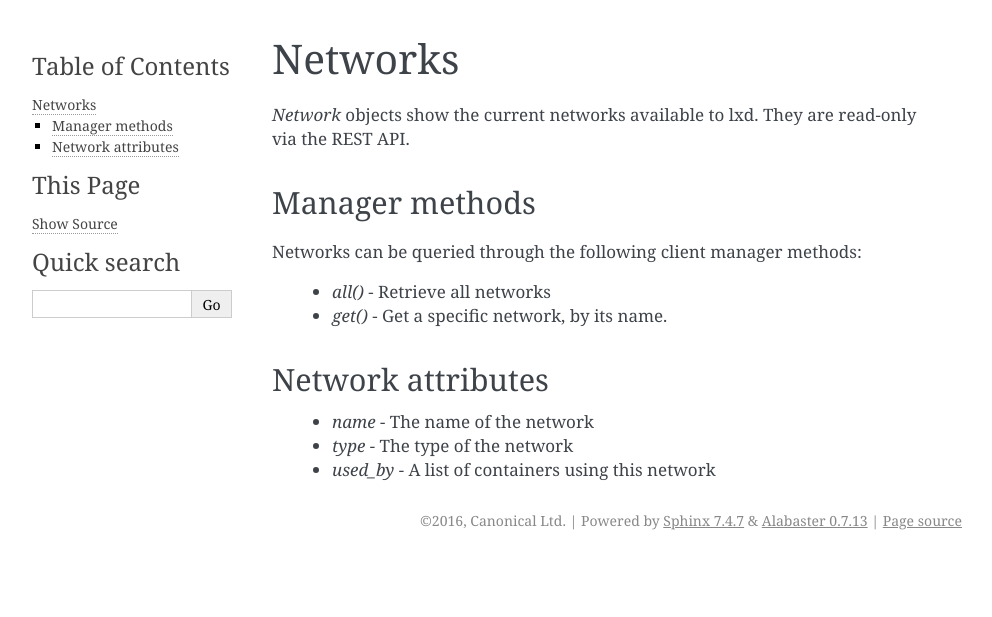
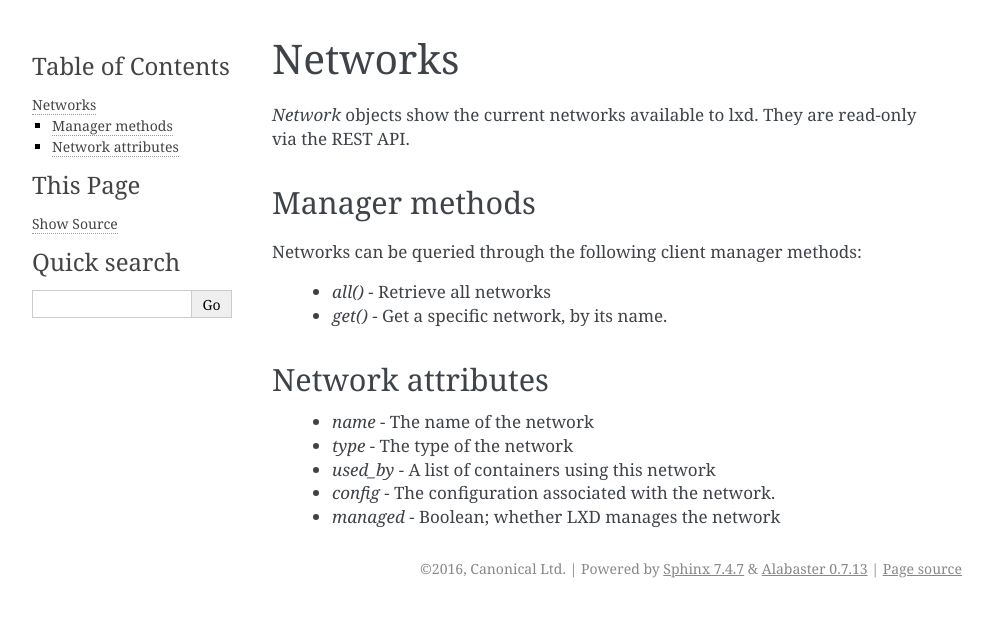
Before and after one commit to canonical/pylxd, a Sphinx documentation site: the page built from doc/source/networks.rst, in a window 1280 px wide. Shown: the top 617 px of the page, without its empty margins (148-1140 px from the left). Built offline with Sphinx 7.4.7, drawn with Linux system fonts in a browser that asks for light colours.

Commit message:
Update networks.rst to match models/network.py functionality

```diff
--- a/doc/source/networks.rst
+++ b/doc/source/networks.rst
@@ -21,3 +21,5 @@ Network attributes
   - `name` - The name of the network
   - `type` - The type of the network
   - `used_by` - A list of containers using this network
+  - `config` - The configuration associated with the network.
+  - `managed` - Boolean; whether LXD manages the network
```
